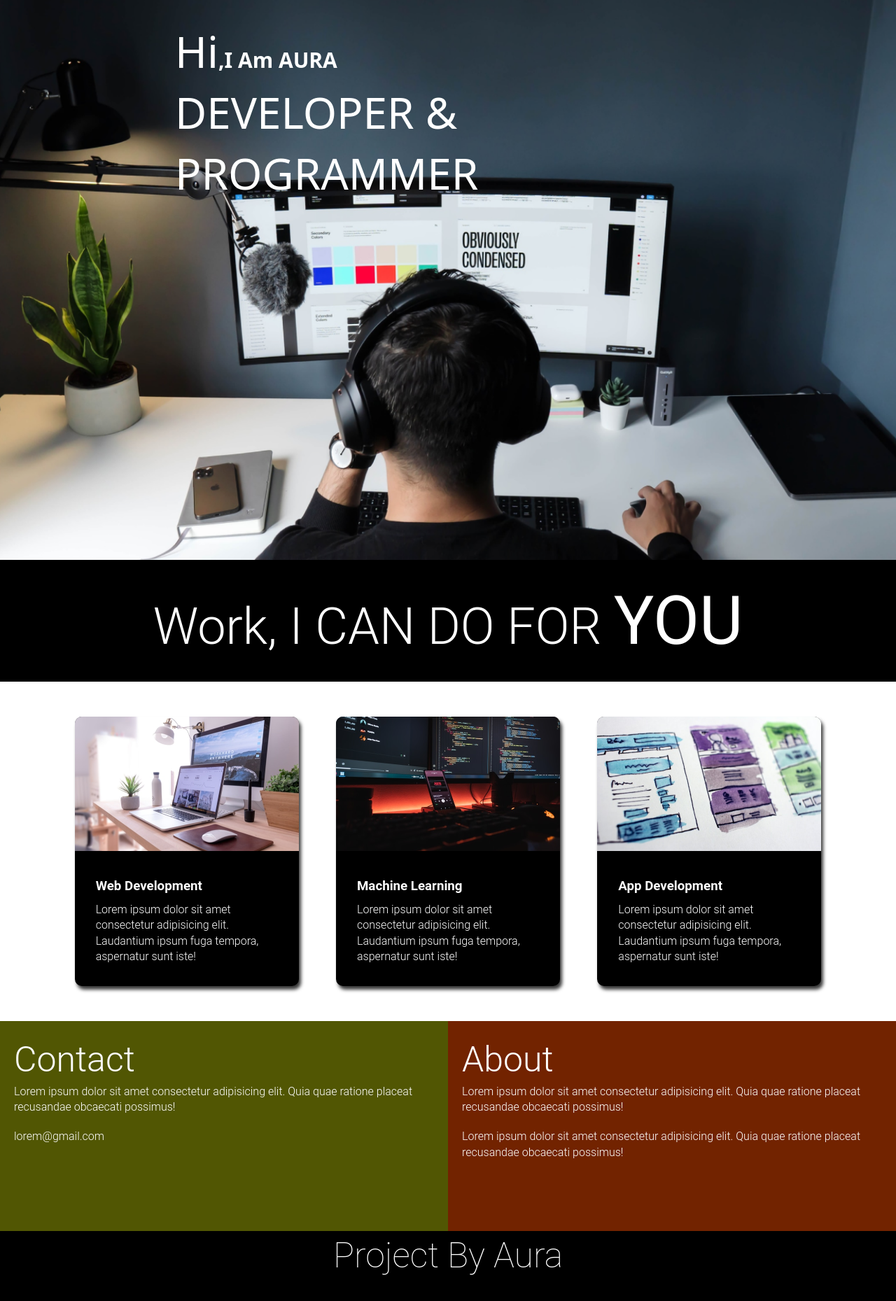
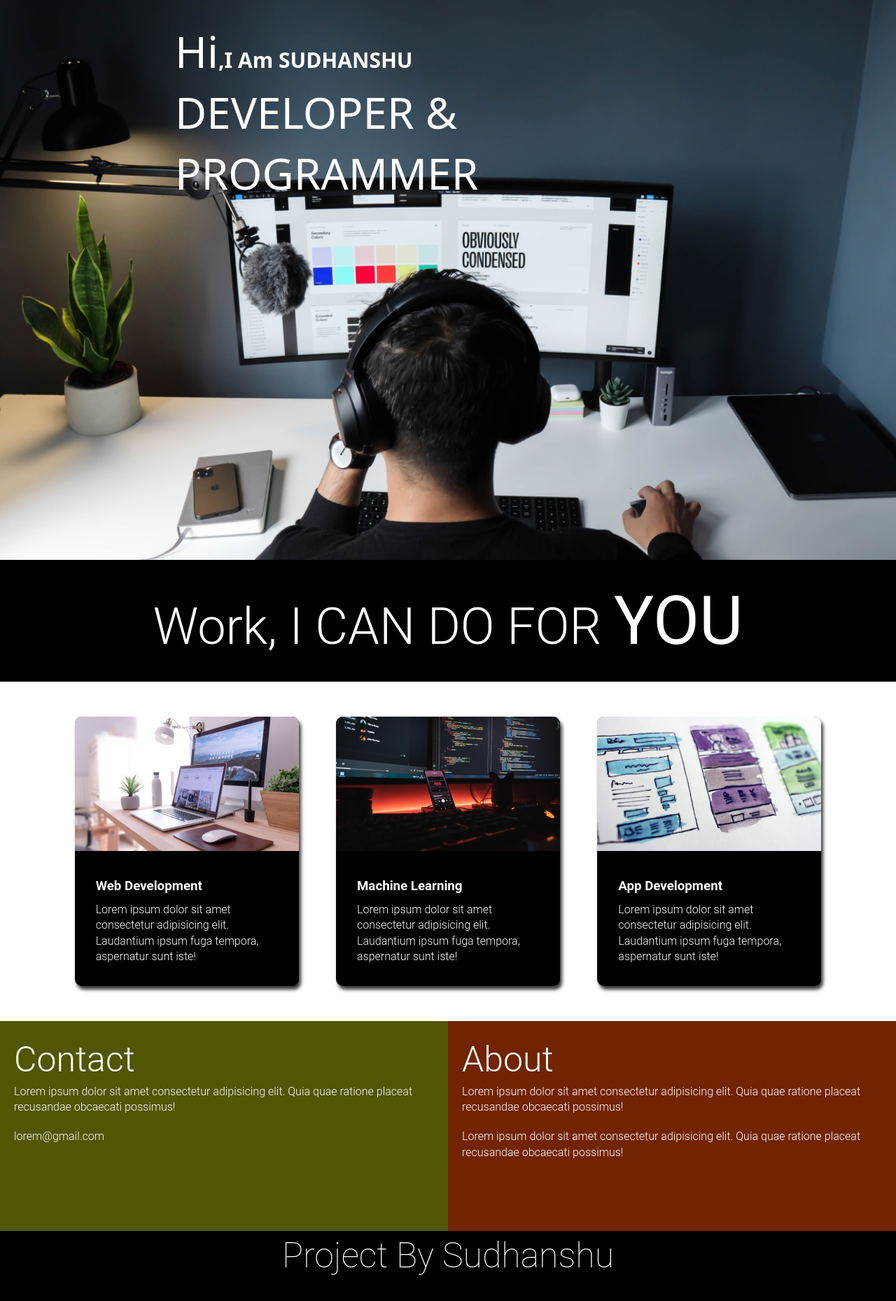
Before and after one commit to SudhanshuYadav-Dev/Developer-landing-site, a plain HTML site: page index.html in a window 1280 px wide. Shown: the whole page at 70% size. Drawn offline with Linux system fonts and the light colour scheme.

Commit message:
Update index.html

```diff
--- a/index.html
+++ b/index.html
@@ -9,7 +9,7 @@
 <body>
     <div class="hero_section">
         <div class="text_container">
-            <h2><span class="ig_text">Hi</span>,I Am AURA</h2>
+            <h2><span class="ig_text">Hi</span>,I Am SUDHANSHU</h2>
             <h1 class="ig_text">DEVELOPER & PROGRAMMER</h1>
         </div>
     </div>
@@ -64,7 +64,7 @@
         </div>
     </div>
     <footer>
-        Project By Aura
+        Project By Sudhanshu
     </footer>
 </body>
 </html>
```
